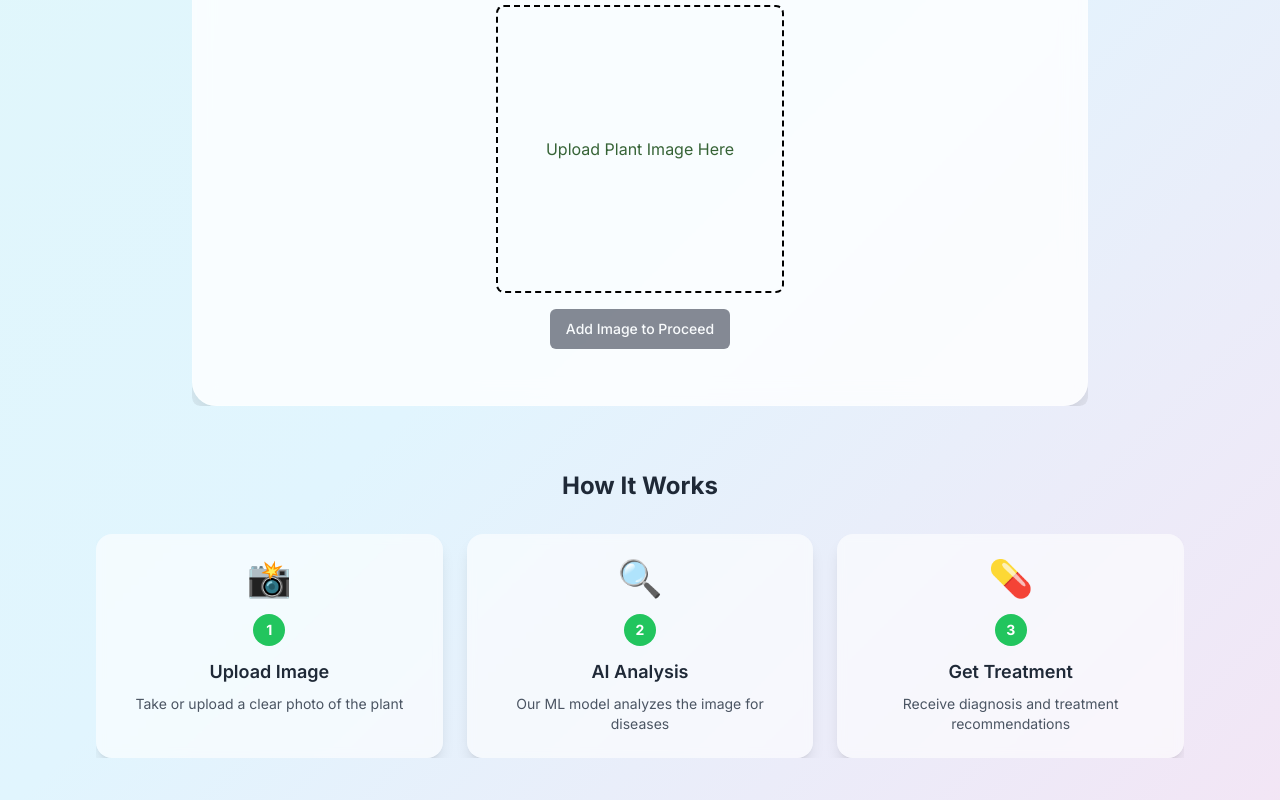
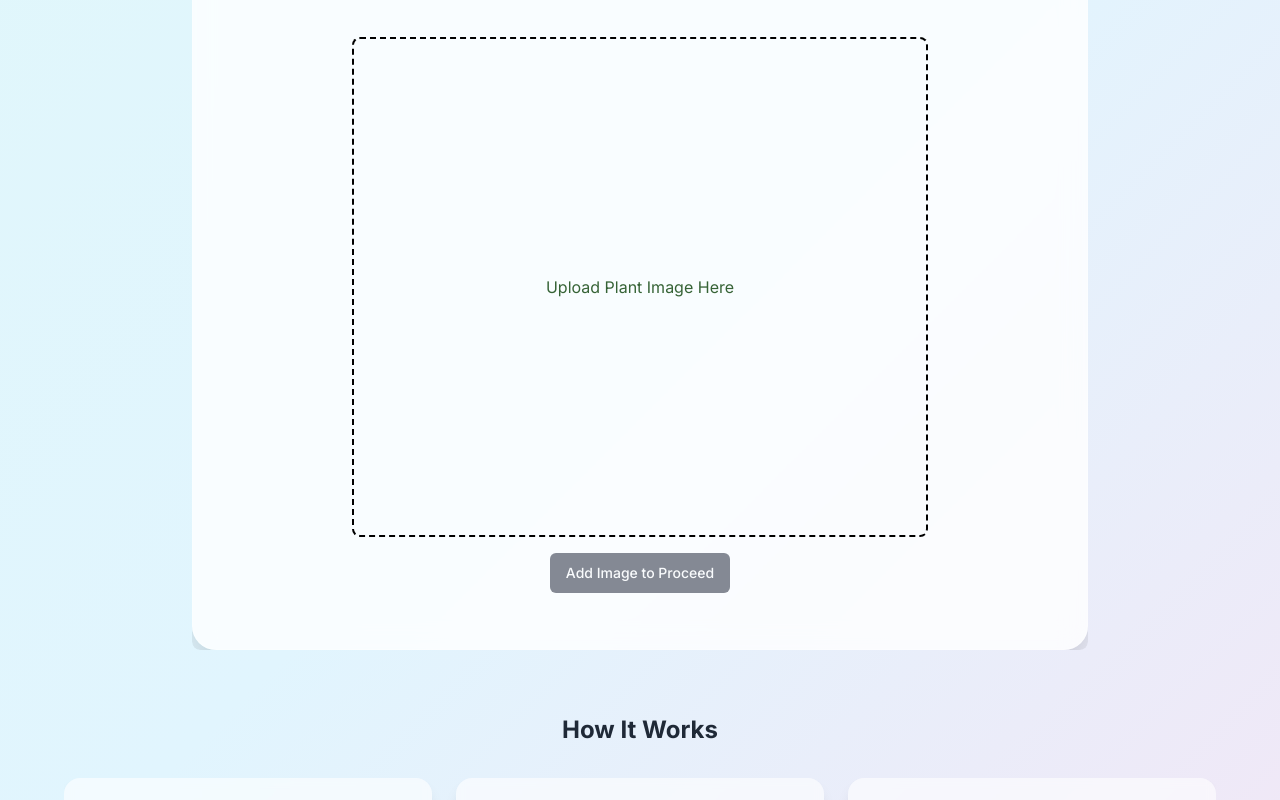
Before and after one commit to Prathamshettyy/Vriksha_Rakshak, a Next.js app in the folder web/: page /home in a window 1280 px wide. Shown: the part 500-1300 px from the top of the page. Built offline with nearby package versions, Linux system fonts and the light colour scheme.

Commit message:
feat: update

```diff
--- a/web/src/app/about/page.tsx
+++ b/web/src/app/about/page.tsx
@@ -47,11 +47,11 @@ export default function About() {
         <ScrollAnimation>
           <div className="my-16 p-8 md:p-12 rounded-2xl about-section">
             <h2 className="text-2xl md:text-3xl font-bold text-white mb-4">
-              Our Mission
+              Project Vision
             </h2>
             <p className="text-white/80 md:text-justify">
               Vriksha Rakshak is a plant disease prediction and remedy suggestion
-              application. It leverages a powerful Convolutional Neural Network (CNN) to analyze plant images, providing swift insights into potential diseases and their treatments. Our goal is to empower farmers and gardeners with an accessible tool to identify plant diseases and receive immediate, actionable remedies.
+              application. It leverages a powerful Convolutional Neural Network (CNN) to analyze plant images, providing swift insights into potential diseases and their treatments. The goal is to empower farmers and gardeners with an accessible tool to identify plant diseases and receive immediate, actionable remedies.
             </p>
           </div>
         </ScrollAnimation>
--- a/web/src/app/globals.css
+++ b/web/src/app/globals.css
@@ -402,7 +402,6 @@ dialog a:hover {
   @apply text-white/50;
 }
 
-/* Glassmorphism section for the 'Our Mission' box */
 .about-section {
   background-color: hsla(120, 35%, 35%, 0.6);
   backdrop-filter: blur(14px);
@@ -743,8 +742,9 @@ backdrop-filter: blur(12px);
 #result,
 .result-area,
 .result-card {
-  overflow-x: auto;
+  /* overflow-x: auto; <-- This line was removed */
   max-width: 100%;
+  overflow-wrap: break-word; /* Ensures long words wrap to the next line */
   word-break: break-word;
   box-sizing: border-box;
 }
--- a/web/src/app/home/page.tsx
+++ b/web/src/app/home/page.tsx
@@ -35,9 +35,10 @@ export default function Home() {
   }, []);
 
   return (
-    <main className="static-gradient flex min-h-screen flex-col items-center justify-center px-5 py-24 md:p-24 overflow-x-hidden">
-      {/* Header Section */}
+ <main className="static-gradient flex min-h-screen flex-col items-center justify-between px-4 py-12 sm:px-6 md:px-8 md:py-24">
+        {/* Header Section */}
       <div className="text-center mb-auto animate-fade-in-up">
+        <div className="h-8" />
         <div className="h-8" />
         <h1 className="scroll-m-20 mb-4 text-3xl md:text-4xl font-extrabold tracking-tight lg:text-5xl animate-slide-in-from-top">
           <span className="gradient-text">{siteConfig.name}</span> - Plant
@@ -125,7 +126,7 @@ export default function Home() {
               AI Analysis
             </h4>
             <p className="text-gray-600 dark:text-gray-400 text-sm">
-              Our ML model analyzes the image for diseases
+              The ML model analyzes the image for diseases
             </p>
           </div>
 
--- a/web/src/components/image-box.tsx
+++ b/web/src/components/image-box.tsx
@@ -68,22 +68,18 @@ export function ImageBox() {
   }
 
   return (
-    <section className="mt-8 md:mt-4">
+    <section className="mt-8 w-full md:mt-4">
       <form encType="multipart/form-data" method="post" onSubmit={handleSubmit}>
-        <div className="flex flex-col items-center">
-          <label htmlFor="plant-image" className="cursor-pointer">
-            <div className="relative w-72 mt-4 flex items-center justify-center aspect-square mx-auto border-2 dark:border-white border-black border-dashed rounded-lg">
+        <div className="flex w-full flex-col items-center">
+          <label htmlFor="plant-image" className="w-full cursor-pointer">
+            {/* Using responsive height and aspect ratio for the best fit on all devices */}
+            <div className="relative mx-auto mt-4 flex w-full max-w-xl items-center justify-center aspect-square md:aspect-auto md:h-[500px] border-2 border-dashed border-black p-4 dark:border-white rounded-lg">
               {imageURL ? (
-                <Image src={imageURL} alt="Image" fill className="rounded-lg" />
+                // Reverted to object-cover to ensure the image fills the container
+                <Image src={imageURL} alt="Image" fill className="rounded-lg object-cover" />
               ) : (
-                <div className="flex flex-col gap-2 p-4 justify-center items-center">
-                  {/* <Image
-                    src="/logo.png"
-                    alt="Logo"
-                    width={48}
-                    height={48}
-                  /> */}
-                  <p className="text-center">Upload Plant Image Here</p>
+                <div className="flex flex-col gap-2 p-4 justify-center items-center text-center">
+                  <p>Upload Plant Image Here</p>
                 </div>
               )}
               <input
@@ -104,8 +100,7 @@ export function ImageBox() {
               </Button>
             ) : (
               <div className="flex flex-col justify-center gap-4 items-center">
-                <p>{imageFile.name} Uploaded!</p>
-                {/* Disable the button when the process is running or already previous data is there */}
+                <p className="text-sm text-gray-600 dark:text-gray-400">{imageFile.name} Uploaded!</p>
                 <Button type="submit" disabled={isInitialLoading || data}>
                   {isInitialLoading && (
                     <ReloadIcon className="mr-2 h-4 w-4 animate-spin" />
--- a/web/src/components/result.tsx
+++ b/web/src/components/result.tsx
@@ -10,7 +10,8 @@ export default function Result({ data }: ResultProps) {
   const percent = (num: number, digits = 2) => (num * 100).toFixed(digits) + "%";
 
   return (
-    <div className="w-full mt-8 max-w-4xl mx-auto px-6">
+    // REMOVED horizontal padding (px-4 sm:px-6) to allow full width
+    <div className="w-full mt-8 mx-auto md:max-w-5xl">
       {!prediction.is_plant.binary ? (
         <div className="text-center text-xl p-6 text-red-600 border border-red-400 rounded-md bg-red-50">
           Image is not a plant. Please upload a valid plant image.
@@ -40,9 +41,9 @@ export default function Result({ data }: ResultProps) {
               {prediction.disease.suggestions.map((disease) => (
                 <article
                   key={disease.id}
-                  className="border border-gray-300 rounded-lg shadow-lg p-6"
+                  className="result-card border border-gray-300 rounded-lg shadow-lg p-4 sm:p-6 w-full"
                 >
-                  <h3 className="text-2xl font-bold mb-8 text-center">
+                  <h3 className="text-xl md:text-2xl font-bold mb-8 text-center">
                     {disease.name}: {percent(disease.probability, 2)}
                   </h3>
 
@@ -50,7 +51,7 @@ export default function Result({ data }: ResultProps) {
                     {disease.similar_images.map((image) => (
                       <div
                         key={image.id}
-                        className="relative w-40 h-40 overflow-hidden rounded-lg border border-gray-200 shadow-md"
+                        className="relative w-48 h-48 overflow-hidden rounded-lg border border-gray-200 shadow-md"
                       >
                         {/* eslint-disable-next-line @next/next/no-img-element */}
                         <img
@@ -65,19 +66,21 @@ export default function Result({ data }: ResultProps) {
                     ))}
                   </div>
 
-                  <section className="space-y-8 text-gray-800 px-4 sm:px-12 lg:px-20">
+                  <section className="space-y-8 text-gray-800 px-2 sm:px-8">
                     <div>
                       <h4 className="font-semibold text-xl mb-3 border-b border-gray-300 pb-2">
                         Description
                       </h4>
-                      <p className="text-justify leading-relaxed">{disease.details.description}</p>
+                      <p className="text-left md:text-justify leading-relaxed break-words">
+                        {disease.details.description}
+                      </p>
                     </div>
 
                     <div>
                       <h4 className="font-semibold text-xl mb-3 border-b border-gray-300 pb-2">
                         Chemical Treatment
                       </h4>
-                      <p className="leading-relaxed">
+                      <p className="leading-relaxed text-left md:text-justify break-words">
                         {(disease.details.treatment.chemical ?? []).length > 0
                           ? disease.details.treatment.chemical.join(", ")
                           : "N/A"}
@@ -88,7 +91,7 @@ export default function Result({ data }: ResultProps) {
                       <h4 className="font-semibold text-xl mb-3 border-b border-gray-300 pb-2">
                         Biological Treatment
                       </h4>
-                      <p className="leading-relaxed">
+                      <p className="leading-relaxed text-left md:text-justify break-words">
                         {(disease.details.treatment.biological ?? []).length > 0
                           ? disease.details.treatment.biological.join(", ")
                           : "N/A"}
@@ -99,7 +102,7 @@ export default function Result({ data }: ResultProps) {
                       <h4 className="font-semibold text-xl mb-3 border-b border-gray-300 pb-2">
                         Prevention
                       </h4>
-                      <p className="leading-relaxed">
+                      <p className="leading-relaxed text-left md:text-justify break-words">
                         {(disease.details.treatment.prevention ?? []).length > 0
                           ? disease.details.treatment.prevention.join(", ")
                           : "N/A"}
```
